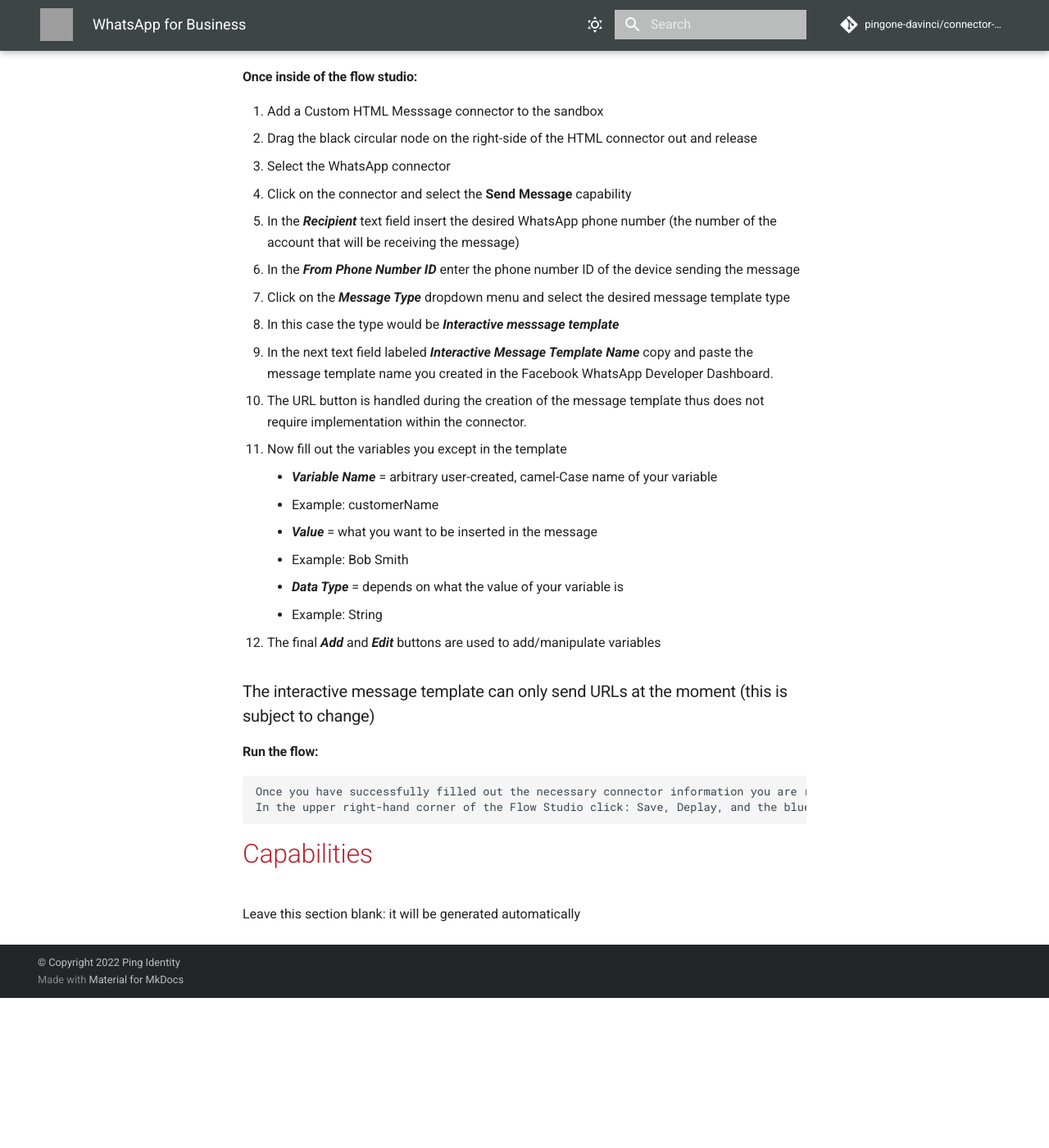
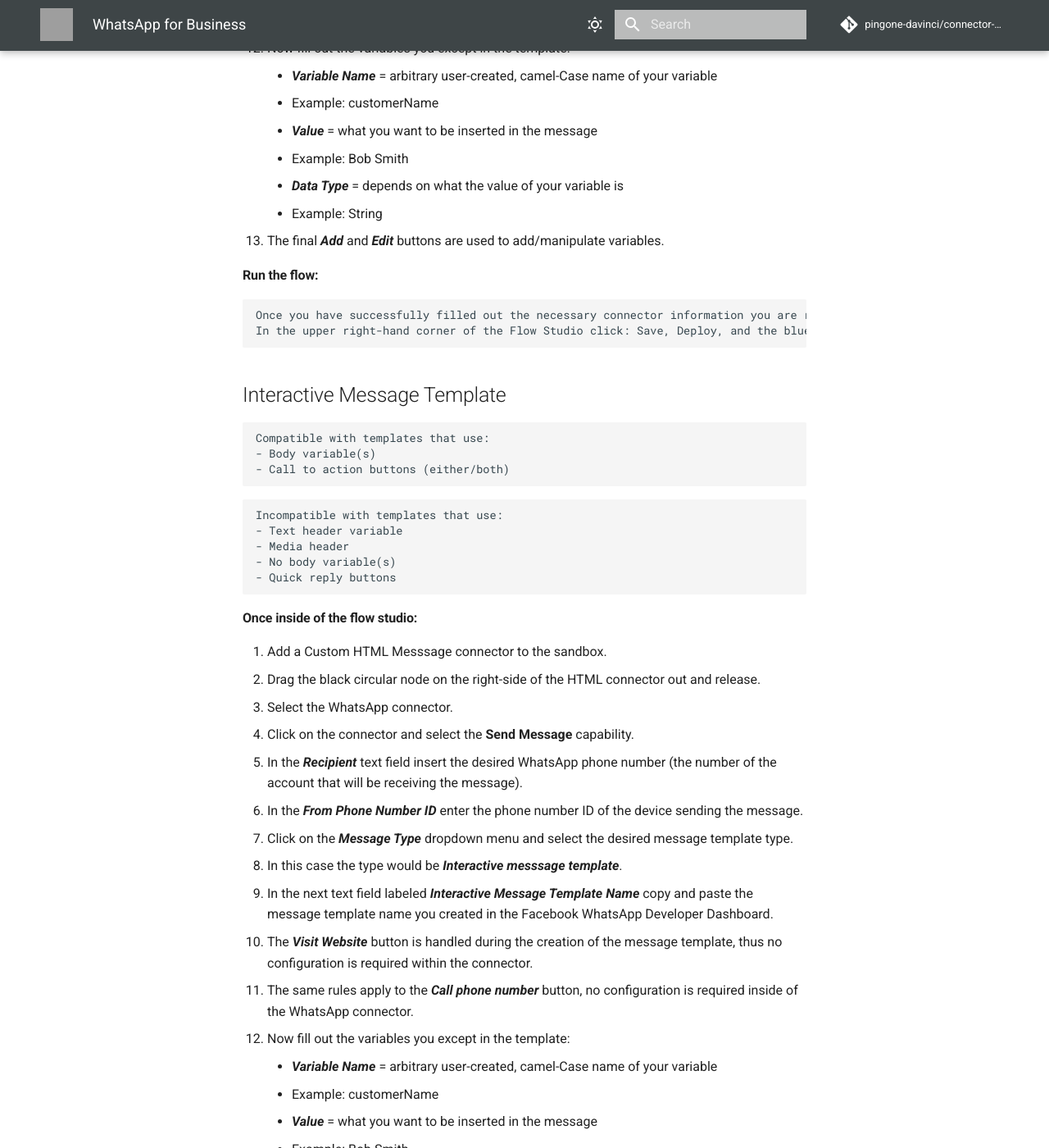
Before and after one commit to pingone-davinci/documentation, an MkDocs documentation site: the page built from docs/whatsapp-business/README.md, in a window 1280 px wide and 1400 px high, scrolled down 4828 px. Shown: the whole window at 82% size. Built offline with MkDocs 1.6.1 and Material for MkDocs 9.7.7, drawn with Linux system fonts in a browser that asks for light colours; comment, search, counter and statistics services are not loaded; before the commit the page ends 6045 px from its top, so only the background shows below that; some of the changed text lies outside the part shown; grey boxes are pictures that could not be loaded.

Commit message:
Update README.md
Added the compatibility restrictions of each message template.

````diff
--- a/docs/whatsapp-business/README.md
+++ b/docs/whatsapp-business/README.md
@@ -92,89 +92,123 @@
 ```
 
 ## Text Message Template
+```
+Compatible with templates that use:
+- Body variable(s)
+```
+```
+Incompatible with templates that use:
+- Text header variable
+- Media header
+- No body variable(s)
+- Call to action buttons
+- Quick reply buttons
+```
 
 #### Once inside of the flow studio:
-1. Add a Custom HTML Messsage connector to the sandbox
-2. Drag the black circular node on the right-side of the HTML connector out and release
-3. Select the WhatsApp connector
-4. Click on the connector and select the **Send Message** capability
-5. In the _**Recipient**_ text field insert the desired WhatsApp phone number (the number of the account that will be receiving the message)
-6. In the _**From Phone Number ID**_ enter the phone number ID of the device sending the message
-7. Click on the _**Message Type**_ dropdown menu and select the desired message template type
-   - In this case the type would be _**Text messsage template**_
+1. Add a Custom HTML Messsage connector to the sandbox.
+2. Drag the black circular node on the right-side of the HTML connector out and release.
+3. Select the WhatsApp connector.
+4. Click on the connector and select the **Send Message** capability.
+5. In the _**Recipient**_ text field insert the desired WhatsApp phone number (the number of the account that will be receiving the message).
+6. In the _**From Phone Number ID**_ enter the phone number ID of the device sending the message.
+7. Click on the _**Message Type**_ dropdown menu and select the desired message template type.
+   - In this case the type would be _**Text messsage template**_.
 8. In the next text field labeled _**Text Message Template Name**_ copy and paste the pre-approved message template name you created in the WhatsApp Facebook Developer Dashboard.
-9. Now fill out the variables you except in the template
+9. Now fill out the variables you except in the template:
    - _**Variable Name**_ = arbitrary user-created, camel-Case name of your variable
       - Example: customerName
    - _**Value**_ = what you want to be inserted in the message
       - Example: Bob Smith
    - _**Data Type**_ = depends on what the value of your variable is
       - Example: String
-10. The final _**Add**_ and _**Edit**_ buttons are used to add/manipulate variables
+10. The final _**Add**_ and _**Edit**_ buttons are used to add/manipulate variables.
 
 #### Run the flow:
 ```
 Once you have successfully filled out the necessary connector information you are ready to send.
-In the upper right-hand corner of the Flow Studio click: Save, Deplay, and the blue play button.
+In the upper right-hand corner of the Flow Studio click: Save, Deploy, and the blue play button.
 ```
 
 ## Media Message Template
+```
+Compatible with templates that use:
+- Image header
+- Body variable(s)
+```
+```
+Incompatible with templates that use:
+- No body variable(s)
+- Call to action buttons
+- Quick reply buttons
+```
 
 #### Once inside of the flow studio:
-1. Add a Custom HTML Messsage connector to the sandbox
-2. Drag the black circular node on the right-side of the HTML connector out and release
-3. Select the WhatsApp connector
-4. Click on the connector and select the **Send Message** capability
-5. In the _**Recipient**_ text field insert the desired WhatsApp phone number (the number of the account that will be receiving the message)
-6. In the _**From Phone Number ID**_ enter the phone number ID of the device sending the message
-7. Click on the _**Message Type**_ dropdown menu and select the desired message template type
-   - In this case the type would be _**Media messsage template**_
+1. Add a Custom HTML Messsage connector to the sandbox.
+2. Drag the black circular node on the right-side of the HTML connector out and release.
+3. Select the WhatsApp connector.
+4. Click on the connector and select the **Send Message** capability.
+5. In the _**Recipient**_ text field insert the desired WhatsApp phone number (the number of the account that will be receiving the message).
+6. In the _**From Phone Number ID**_ enter the phone number ID of the device sending the message.
+7. Click on the _**Message Type**_ dropdown menu and select the desired message template type.
+   - In this case the type would be _**Media messsage template**_.
 8. In the next text field labeled _**Media Message Template Name**_ copy and paste the pre-approved message template name you created in the WhatsApp Facebook Developer Dashboard.
-9. The _**Media Message URL**_ text field is where you copy and paste the header image URL
-   -  Use only HTTP/HTTPS URLs
-11. Now fill out the variables you except in the template
+9. The _**Media Message URL**_ text field is where you copy and paste the header image URL.
+   -  Use only HTTP/HTTPS URLs.
+11. Now fill out the variables you except in the template:
     - _**Variable Name**_ = arbitrary user-created, camel-Case name of your variable
       - Example: customerName
     - _**Value**_ = what you want to be inserted in the message
       - Example: Bob Smith
     - _**Data Type**_ = depends on what the value of your variable is
       - Example: String
-12. The final _**Add**_ and _**Edit**_ buttons are used to add/manipulate variables
+12. The final _**Add**_ and _**Edit**_ buttons are used to add/manipulate variables.
 
 #### Run the flow:
 ```
 Once you have successfully filled out the necessary connector information you are ready to send.
-In the upper right-hand corner of the Flow Studio click: Save, Deplay, and the blue play button.
+In the upper right-hand corner of the Flow Studio click: Save, Deploy, and the blue play button.
 ```
 
 ## Interactive Message Template
+```
+Compatible with templates that use:
+- Body variable(s)
+- Call to action buttons (either/both)
+```
+```
+Incompatible with templates that use:
+- Text header variable
+- Media header
+- No body variable(s)
+- Quick reply buttons
+```
 
 #### Once inside of the flow studio:
-1. Add a Custom HTML Messsage connector to the sandbox
-2. Drag the black circular node on the right-side of the HTML connector out and release
-3. Select the WhatsApp connector
-4. Click on the connector and select the **Send Message** capability
-5. In the _**Recipient**_ text field insert the desired WhatsApp phone number (the number of the account that will be receiving the message)
-6. In the _**From Phone Number ID**_ enter the phone number ID of the device sending the message
-7. Click on the _**Message Type**_ dropdown menu and select the desired message template type
-   - In this case the type would be _**Interactive messsage template**_
+1. Add a Custom HTML Messsage connector to the sandbox.
+2. Drag the black circular node on the right-side of the HTML connector out and release.
+3. Select the WhatsApp connector.
+4. Click on the connector and select the **Send Message** capability.
+5. In the _**Recipient**_ text field insert the desired WhatsApp phone number (the number of the account that will be receiving the message).
+6. In the _**From Phone Number ID**_ enter the phone number ID of the device sending the message.
+7. Click on the _**Message Type**_ dropdown menu and select the desired message template type.
+   - In this case the type would be _**Interactive messsage template**_.
 8. In the next text field labeled _**Interactive Message Template Name**_ copy and paste the message template name you created in the Facebook WhatsApp Developer Dashboard.
-9. The URL button is handled during the creation of the message template thus does not require implementation within the connector.
-10. Now fill out the variables you except in the template
+9. The _**Visit Website**_ button is handled during the creation of the message template, thus no configuration is required within the connector.
+   - The same rules apply to the _**Call phone number**_ button, no configuration is required inside of the WhatsApp connector.
+10. Now fill out the variables you except in the template:
     - _**Variable Name**_ = arbitrary user-created, camel-Case name of your variable
       - Example: customerName
     - _**Value**_ = what you want to be inserted in the message
       - Example: Bob Smith
     - _**Data Type**_ = depends on what the value of your variable is
       - Example: String
-11. The final _**Add**_ and _**Edit**_ buttons are used to add/manipulate variables
-
-### The interactive message template can only send URLs at the moment (this is subject to change)
+11. The final _**Add**_ and _**Edit**_ buttons are used to add/manipulate variables.
 
 #### Run the flow:
 ```
 Once you have successfully filled out the necessary connector information you are ready to send.
-In the upper right-hand corner of the Flow Studio click: Save, Deplay, and the blue play button.
+In the upper right-hand corner of the Flow Studio click: Save, Deploy, and the blue play button.
 ```
 
 # Capabilities
````
